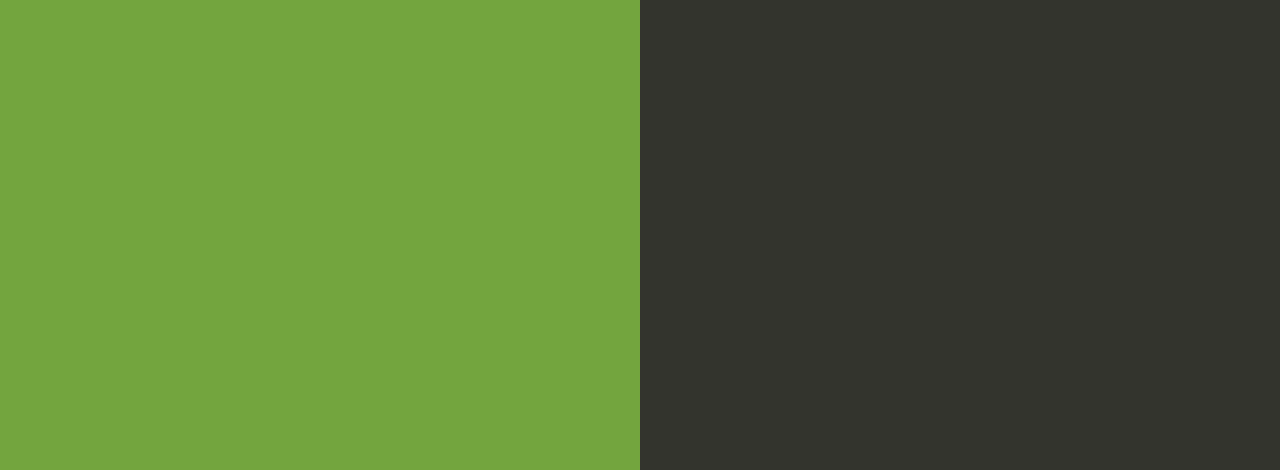
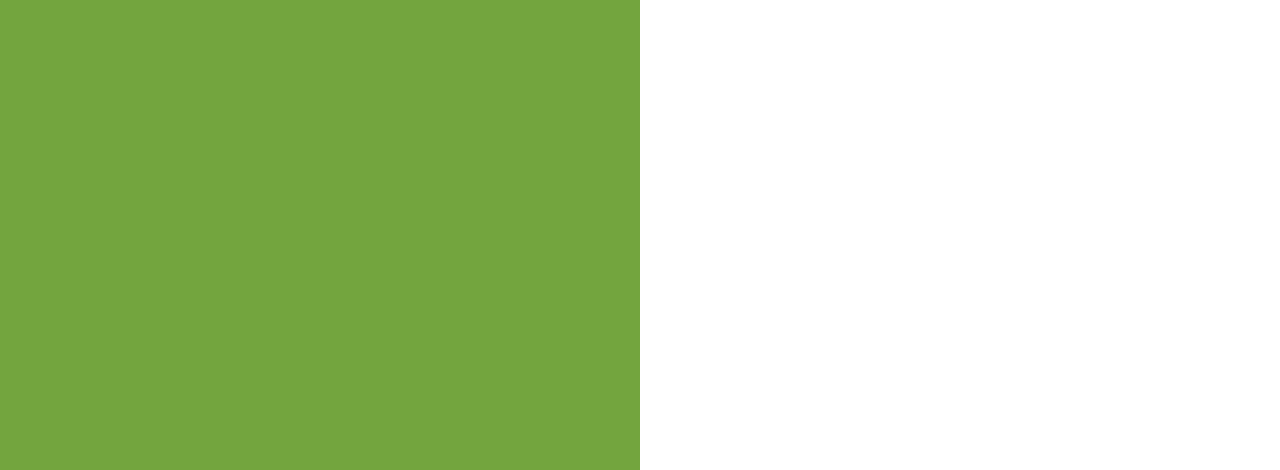
Before and after one commit to abdulqadirshaikh/aws-nodejs-sample, a website: page index.html in a window 1280 px wide. Shown: the part 330-800 px from the top of the page. Drawn offline with Linux system fonts and the light colour scheme.

Commit message:
Clour Chnage

```diff
--- a/index.html
+++ b/index.html
@@ -49,7 +49,7 @@
         bottom: 0px;
         left: 50%;
 
-        background-color: #33342D;
+        background-color: #Blue;
       }
 
       h1 {
```
